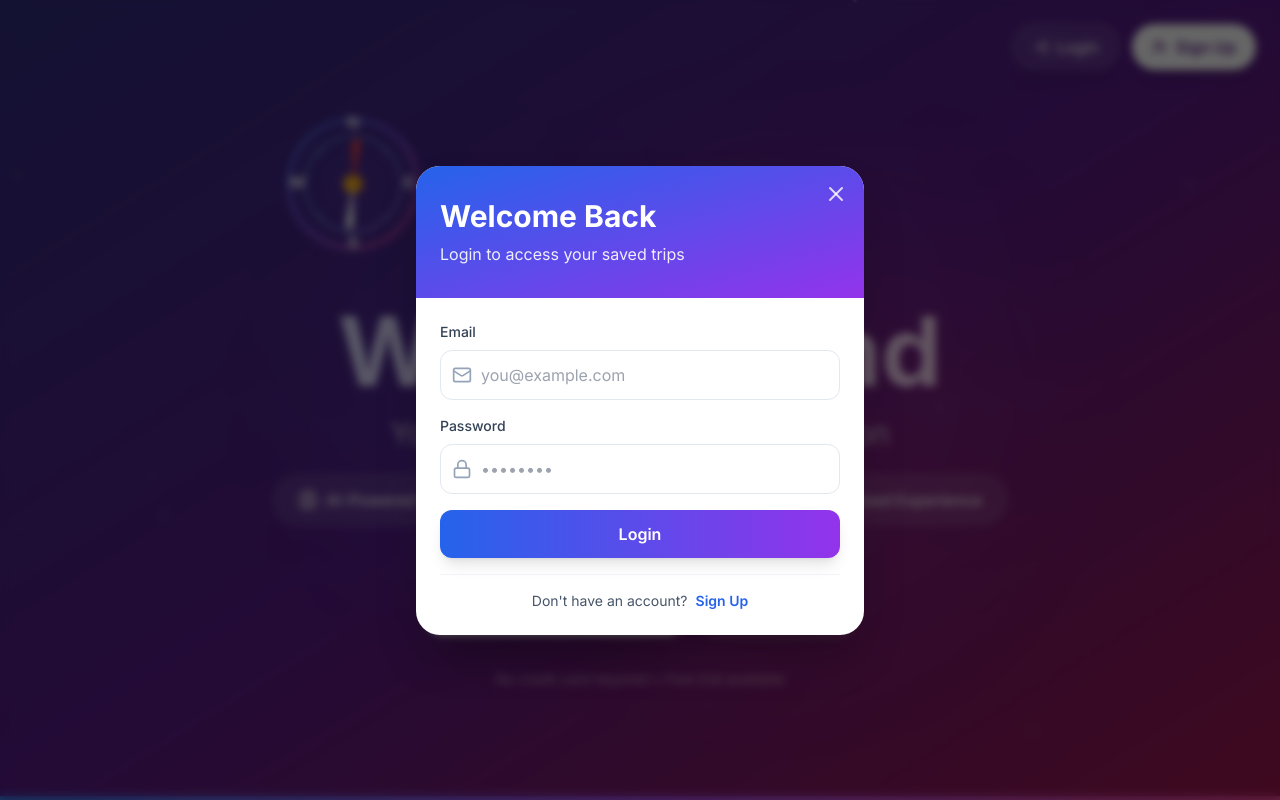
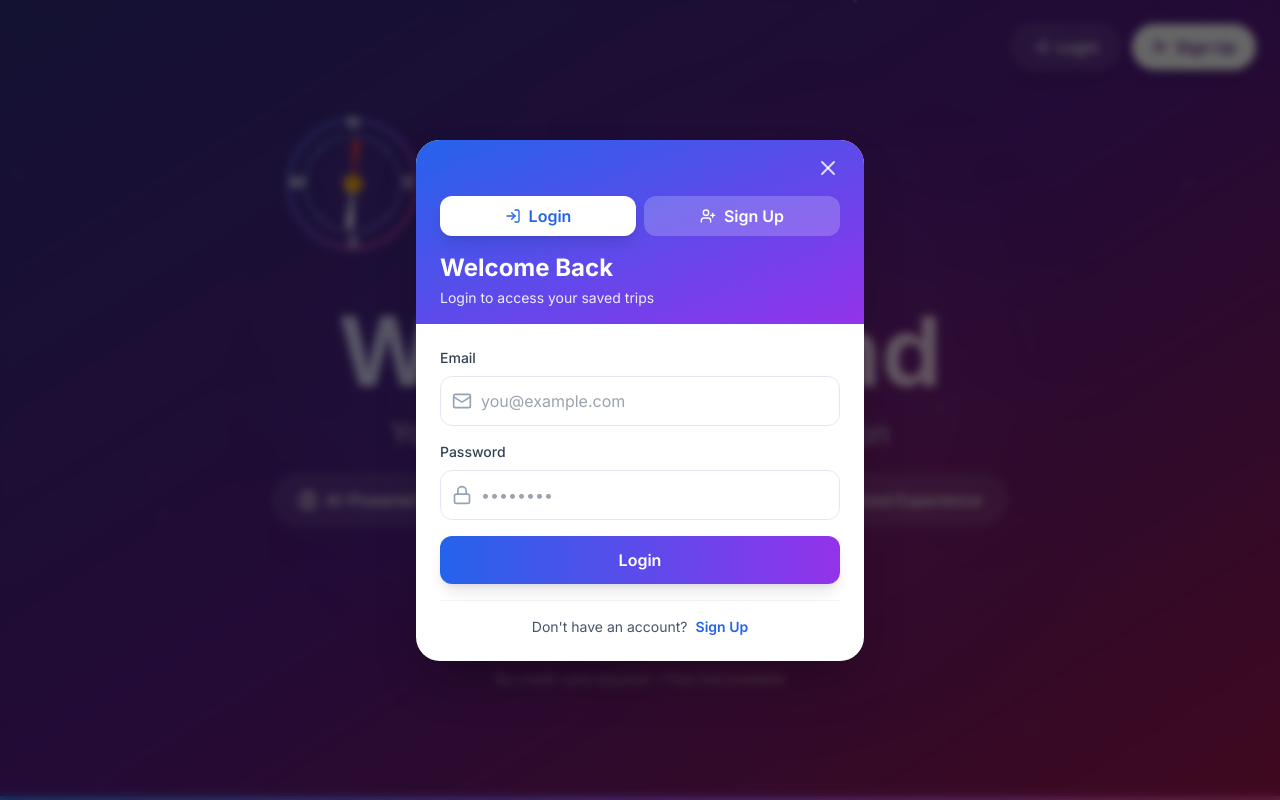
Before and after one commit to yuqiannemo/WanderMind, a Next.js app in the folder frontend/: page / in a window 1280 px wide. Both pictures are taken after a click on the button "Login". Built offline with nearby package versions, Linux system fonts and the light colour scheme; no server answers.

Commit message:
fix: reset auth modal mode to login when closing
- Add closeAuthModal handler that resets authMode to 'login' after modal closes
- Prevents signup mode from persisting when reopening the auth modal
- Users now see login form by default when clicking Login button again

```diff
--- a/frontend/src/app/page.tsx
+++ b/frontend/src/app/page.tsx
@@ -46,6 +46,12 @@ export default function Home() {
   const openAuthModal = (mode: 'login' | 'signup') => {
     setAuthMode(mode);
     setAuthModalOpen(true);
+  };
+
+  const closeAuthModal = () => {
+    setAuthModalOpen(false);
+    // Reset to login mode when closing
+    setTimeout(() => setAuthMode('login'), 300);
   };
 
   const containerVariants = {
@@ -318,7 +324,7 @@ export default function Home() {
       {/* Auth Modal */}
       <AuthModal
         isOpen={authModalOpen}
-        onClose={() => setAuthModalOpen(false)}
+        onClose={closeAuthModal}
         initialMode={authMode}
       />
     </div>
--- a/frontend/src/components/AuthModal.tsx
+++ b/frontend/src/components/AuthModal.tsx
@@ -1,8 +1,8 @@
 "use client";
 
-import { useState } from 'react';
+import { useState, useEffect } from 'react';
 import { motion, AnimatePresence } from 'framer-motion';
-import { X, Mail, Lock, User, AlertCircle } from 'lucide-react';
+import { X, Mail, Lock, User, AlertCircle, LogIn, UserPlus } from 'lucide-react';
 import { useAuth } from '@/contexts/AuthContext';
 
 interface AuthModalProps {
@@ -19,6 +19,18 @@ export default function AuthModal({ isOpen, onClose, initialMode = 'login' }: Au
   const [error, setError] = useState('');
   const [isLoading, setIsLoading] = useState(false);
   const { login, signup } = useAuth();
+
+  // Update mode when initialMode changes and modal is open
+  useEffect(() => {
+    if (isOpen) {
+      setMode(initialMode);
+      // Reset form when switching modes
+      setEmail('');
+      setPassword('');
+      setName('');
+      setError('');
+    }
+  }, [isOpen, initialMode]);
 
   const handleSubmit = async (e: React.FormEvent) => {
     e.preventDefault();
@@ -76,18 +88,50 @@ export default function AuthModal({ isOpen, onClose, initialMode = 'login' }: Au
               exit={{ opacity: 0, scale: 0.9, y: 20 }}
               className="bg-white rounded-3xl shadow-2xl w-full max-w-md overflow-hidden"
             >
-              {/* Header */}
-              <div className="relative bg-gradient-to-br from-blue-600 to-purple-600 px-6 py-8">
-                <button
-                  onClick={onClose}
-                  className="absolute top-4 right-4 text-white/80 hover:text-white transition-colors"
-                >
-                  <X className="w-6 h-6" />
-                </button>
-                <h2 className="text-3xl font-bold text-white mb-2">
+              {/* Header with Tabs */}
+              <div className="bg-gradient-to-br from-blue-600 to-purple-600 px-6 py-4">
+                <div className="flex items-center justify-between mb-4">
+                  <div></div>
+                  <button
+                    onClick={onClose}
+                    className="text-white/80 hover:text-white transition-colors"
+                  >
+                    <X className="w-6 h-6" />
+                  </button>
+                </div>
+
+                {/* Mode Tabs */}
+                <div className="flex gap-2 mb-4">
+                  <button
+                    type="button"
+                    onClick={() => setMode('login')}
+                    className={`flex-1 flex items-center justify-center gap-2 py-2 px-4 rounded-xl font-semibold transition-all ${
+                      mode === 'login'
+                        ? 'bg-white text-blue-600 shadow-lg'
+                        : 'bg-white/20 text-white hover:bg-white/30'
+                    }`}
+                  >
+                    <LogIn className="w-4 h-4" />
+                    Login
+                  </button>
+                  <button
+                    type="button"
+                    onClick={() => setMode('signup')}
+                    className={`flex-1 flex items-center justify-center gap-2 py-2 px-4 rounded-xl font-semibold transition-all ${
+                      mode === 'signup'
+                        ? 'bg-white text-blue-600 shadow-lg'
+                        : 'bg-white/20 text-white hover:bg-white/30'
+                    }`}
+                  >
+                    <UserPlus className="w-4 h-4" />
+                    Sign Up
+                  </button>
+                </div>
+
+                <h2 className="text-2xl font-bold text-white mb-1">
                   {mode === 'login' ? 'Welcome Back' : 'Join WanderMind'}
                 </h2>
-                <p className="text-white/90">
+                <p className="text-white/90 text-sm">
                   {mode === 'login'
                     ? 'Login to access your saved trips'
                     : 'Create an account to save your travel preferences'}
--- a/frontend/src/contexts/AuthContext.tsx
+++ b/frontend/src/contexts/AuthContext.tsx
@@ -51,8 +51,25 @@ export function AuthProvider({ children }: { children: ReactNode }) {
       localStorage.setItem('wandermind_user', JSON.stringify(response.user));
     } catch (error: any) {
       console.error('Login error:', error);
-      const message = error.response?.data?.detail || error.message || 'Login failed';
-      throw new Error(message);
+
+      // Handle Pydantic validation errors (422)
+      if (error.response?.data?.detail) {
+        const detail = error.response.data.detail;
+
+        // If detail is an array (Pydantic validation errors)
+        if (Array.isArray(detail)) {
+          const errorMessages = detail.map((err: any) => {
+            const field = err.loc?.[1] || err.loc?.[0] || 'field';
+            return `${field}: ${err.msg}`;
+          }).join(', ');
+          throw new Error(errorMessages);
+        }
+
+        // If detail is a string
+        throw new Error(detail);
+      }
+
+      throw new Error(error.message || 'Login failed');
     }
   };
 
@@ -66,8 +83,25 @@ export function AuthProvider({ children }: { children: ReactNode }) {
       localStorage.setItem('wandermind_user', JSON.stringify(response.user));
     } catch (error: any) {
       console.error('Signup error:', error);
-      const message = error.response?.data?.detail || error.message || 'Signup failed';
-      throw new Error(message);
+
+      // Handle Pydantic validation errors (422)
+      if (error.response?.data?.detail) {
+        const detail = error.response.data.detail;
+
+        // If detail is an array (Pydantic validation errors)
+        if (Array.isArray(detail)) {
+          const errorMessages = detail.map((err: any) => {
+            const field = err.loc?.[1] || err.loc?.[0] || 'field';
+            return `${field}: ${err.msg}`;
+          }).join(', ');
+          throw new Error(errorMessages);
+        }
+
+        // If detail is a string
+        throw new Error(detail);
+      }
+
+      throw new Error(error.message || 'Signup failed');
     }
   };
 
```
Also changed, not shown: 1 other file (tests, documents, lock files or other folders).
